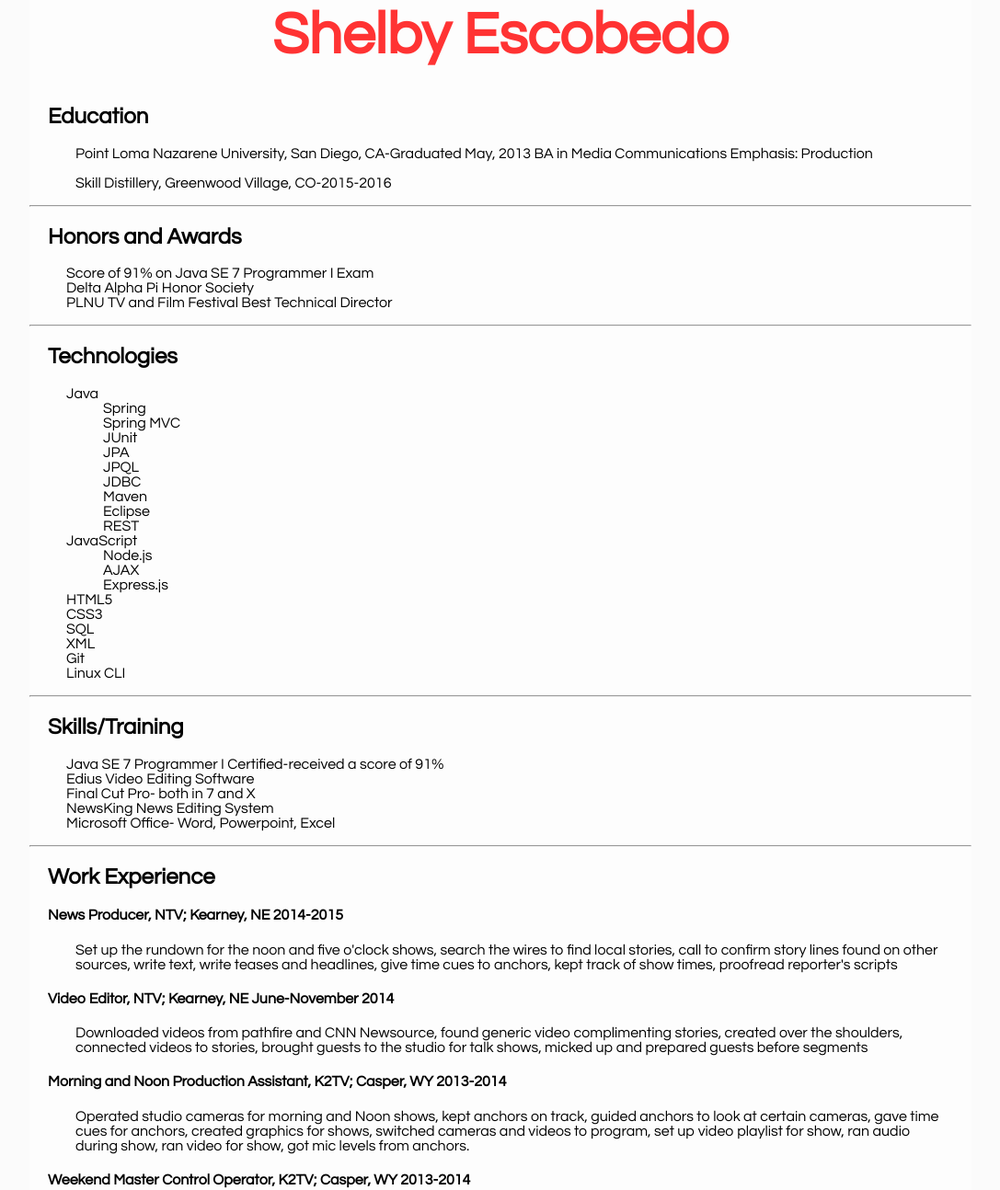
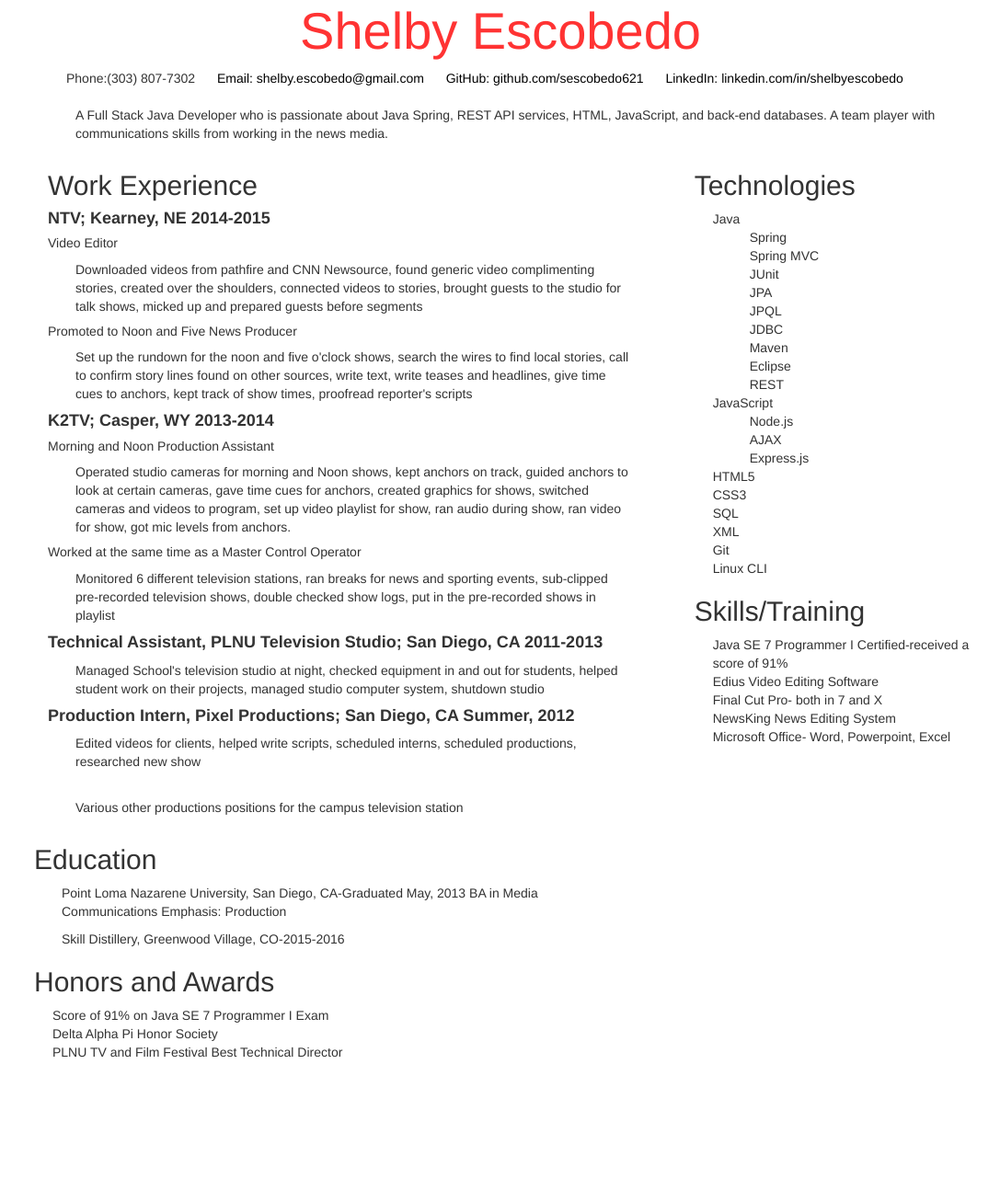
Before and after one commit to sescobedo621/personalWebsite, a plain HTML site: page resume.html in a window 1280 px wide. Shown: the part 112-1406 px from the top of the page at 92% size, without its empty margins (96-1183 px from the left). After the commit the page ends 1291 px from the top, so only its background shows below. Drawn offline with nearby package versions, Linux system fonts and the light colour scheme.

Commit message:
using bootstrap

```diff
--- a/about.html
+++ b/about.html
@@ -3,6 +3,14 @@
 <head>
 	<link rel="stylesheet" type="text/css" href="stylesheet.css">
 	<link rel="stylesheet" type="text/css" href="normalize.css">
+	<link rel="stylesheet" href="https://maxcdn.bootstrapcdn.com/bootstrap/3.3.6/css/bootstrap.min.css" integrity="sha384-1q8mTJOASx8j1Au+a5WDVnPi2lkFfwwEAa8hDDdjZlpLegxhjVME1fgjWPGmkzs7" crossorigin="anonymous">
+
+<!-- Optional theme -->
+<link rel="stylesheet" href="https://maxcdn.bootstrapcdn.com/bootstrap/3.3.6/css/bootstrap-theme.min.css" integrity="sha384-fLW2N01lMqjakBkx3l/M9EahuwpSfeNvV63J5ezn3uZzapT0u7EYsXMjQV+0En5r" crossorigin="anonymous">
+
+<!-- Latest compiled and minified JavaScript -->
+<script src="https://maxcdn.bootstrapcdn.com/bootstrap/3.3.6/js/bootstrap.min.js" integrity="sha384-0mSbJDEHialfmuBBQP6A4Qrprq5OVfW37PRR3j5ELqxss1yVqOtnepnHVP9aJ7xS" crossorigin="anonymous"></script>
+	<title>Shelby Escobedo|Contact</title>
 	<title>About</title>
 </head>
 <body>
@@ -19,9 +27,9 @@
 <div class="body">
 <h1>About Shelby</h1>
 <div class="about">
-	<img src="ShelbyPic.jpg"/>
+	<img src="ShelbyPic.jpg" class="img-circle"/>
 </div>
-<div class="about">
+<div class="about ">
 	<p>Media is Shelby's speciality. She attended Point Loma Nazarene University in beautiful San Diego, CA, where she studied Media Communications. While going to school, she worked in the college's television studio as a Technical Assistant and created several videos for non-profit organizations.  After graduating with honors, Shelby packed her bags and moved to Casper, WY, to work as a Production Assistant for KTWO, the local ABC news station.  She also worked as a master control operator on weekends.  After spending a year as a Cowboy, Shelby became a Cornhusker, and worked at NTV, an ABC news affiliate in Kearney, NE. Within her two years in the television news business, Shelby noticed the media industry was going toward websites and applications.  Instead of being left behind, she decided to follow the trend and attended a coding bootcamp in Greenwood Village, CO to become a developer.</p>
 	<p>Shelby grew up in the suburbs of Denver, CO. When she isn't practicing her programming skills, Shelby enjoys hiking in the beautiful Rocky Mountains, watching and analyzing movies, and cheering on her beloved Broncos and Rockies.</p>
 </div>
--- a/resume.html
+++ b/resume.html
@@ -3,6 +3,14 @@
 <head>
 	<link rel="stylesheet" type="text/css" href="stylesheet.css">
 	<link rel="stylesheet" type="text/css" href="normalize.css">
+	<!-- Latest compiled and minified CSS -->
+<link rel="stylesheet" href="https://maxcdn.bootstrapcdn.com/bootstrap/3.3.6/css/bootstrap.min.css" integrity="sha384-1q8mTJOASx8j1Au+a5WDVnPi2lkFfwwEAa8hDDdjZlpLegxhjVME1fgjWPGmkzs7" crossorigin="anonymous">
+
+<!-- Optional theme -->
+<link rel="stylesheet" href="https://maxcdn.bootstrapcdn.com/bootstrap/3.3.6/css/bootstrap-theme.min.css" integrity="sha384-fLW2N01lMqjakBkx3l/M9EahuwpSfeNvV63J5ezn3uZzapT0u7EYsXMjQV+0En5r" crossorigin="anonymous">
+
+<!-- Latest compiled and minified JavaScript -->
+<script src="https://maxcdn.bootstrapcdn.com/bootstrap/3.3.6/js/bootstrap.min.js" integrity="sha384-0mSbJDEHialfmuBBQP6A4Qrprq5OVfW37PRR3j5ELqxss1yVqOtnepnHVP9aJ7xS" crossorigin="anonymous"></script>
 	<title>Shelby Escobedo|Resume</title>
 </head>
 <body>
@@ -17,24 +25,41 @@
 	</ul>
 </header>
 <div class="body">
-
 <h1>Shelby Escobedo</h1>
-<div class="resume" id="education">
-	<h2>Education</h2>
-	<p>Point Loma Nazarene University, San Diego, CA-Graduated May, 2013 BA in Media Communications Emphasis: Production</p>
-	<p>Skill Distillery, Greenwood Village, CO-2015-2016</p>
-	<hr>
+<div class="resume" id="contact">
+	<ul>
+		<li>Phone:(303) 807-7302</li>
+		<li><a href= "mailto:shelby.escobedo@gmail.com">Email: shelby.escobedo@gmail.com</a></li>
+		<li><a href="https://github.com/sescobedo621">GitHub: github.com/sescobedo621</a></li>
+		<li><a href="https://www.linkedin.com/in/shelbyescobedo">LinkedIn: linkedin.com/in/shelbyescobedo</a></li>
+	</ul>
+	<br>
+	<br>
 </div>
-<section class= "resume">
-<div class="resume" id="honors">
-	<h2>Honors and Awards</h2>
-	<ul>
-		<li>Score of 91% on Java SE 7 Programmer I Exam</li>
-		<li>Delta Alpha Pi Honor Society</li>
-		<li>PLNU TV and Film Festival Best Technical Director</li>
-	</ul>
-	<hr>
+<div class="resume" id="about">
+	<p>A Full Stack Java Developer who is passionate about Java Spring, REST API services, HTML, JavaScript, and back-end databases. A team player with communications skills from  working in the news media.</p>
 </div>
+<div class="row">
+<div class="resume col-md-8" id="work">
+	<h2>Work Experience</h2>
+	<h4>NTV; Kearney, NE 2014-2015</h4>
+	<h5>Video Editor</h5>
+	<p>Downloaded videos from pathfire and CNN Newsource, found generic video complimenting stories, created over the shoulders, connected videos to stories, brought guests to the studio for talk shows, micked up and prepared guests before segments</p>
+	<h5>Promoted to Noon and Five News Producer</h5>
+	<p>Set up the rundown for the noon and five o'clock shows, search the wires to find local stories, call to confirm story lines found on other sources, write text, write teases and headlines, give time cues to anchors, kept track of show times, proofread reporter's scripts</p>
+	<h4>K2TV; Casper, WY 2013-2014</h4>
+	<h5>Morning and Noon Production Assistant</h5>
+	<p>Operated studio cameras for morning and Noon shows, kept anchors on track, guided anchors to look at certain cameras, gave time cues for anchors, created graphics for shows, switched cameras and videos to program, set up video playlist for show, ran audio during show, ran video for show, got mic levels from anchors.</p>
+	<h5>Worked at the same time as a Master Control Operator</h5>
+	<p>Monitored 6 different television stations, ran breaks for news and sporting events, sub-clipped pre-recorded television shows, double checked show logs, put in the pre-recorded shows in playlist</p>
+	<h4>Technical Assistant, PLNU Television Studio; San Diego, CA 2011-2013</h4>
+	<p>Managed School's television studio at night, checked equipment in and out for students, helped student work on their projects, managed studio computer system, shutdown studio</p>
+	<h4>Production Intern, Pixel Productions; San Diego, CA Summer, 2012</h4>
+	<p>Edited videos for clients, helped write scripts, scheduled interns, scheduled productions, researched new show</p>
+	<br>
+	<p>Various other productions positions for the campus television station</p>
+</div>
+<div class="resume col-md-4">
 <div class="resume" id="technology">
 <h2>Technologies</h2>
 	<ul>
@@ -63,7 +88,6 @@
 		<li>Git</li>
 		<li>Linux CLI</li>
 	</ul>
-	<hr>
 </div>
 <div class="resume" id="skills">
 	<h2>Skills/Training</h2>
@@ -74,28 +98,25 @@
 		<li>NewsKing News Editing System</li>
 		<li>Microsoft Office- Word, Powerpoint, Excel</li>
 	</ul>
-	<hr>
 </div>
-
-</section>
-<div class="resume" id="work">
-	<h2>Work Experience</h2>
-	<h4>News Producer, NTV; Kearney, NE 2014-2015</h4>
-	<p>Set up the rundown for the noon and five o'clock shows, search the wires to find local stories, call to confirm story lines found on other sources, write text, write teases and headlines, give time cues to anchors, kept track of show times, proofread reporter's scripts</p>
-	<h4>Video Editor, NTV; Kearney, NE June-November 2014</h4>
-	<p>Downloaded videos from pathfire and CNN Newsource, found generic video complimenting stories, created over the shoulders, connected videos to stories, brought guests to the studio for talk shows, micked up and prepared guests before segments</p>
-	<h4>Morning and Noon Production Assistant, K2TV; Casper, WY 2013-2014</h4>
-	<p>Operated studio cameras for morning and Noon shows, kept anchors on track, guided anchors to look at certain cameras, gave time cues for anchors, created graphics for shows, switched cameras and videos to program, set up video playlist for show, ran audio during show, ran video for show, got mic levels from anchors.</p>
-	<h4>Weekend Master Control Operator, K2TV; Casper, WY 2013-2014</h4>
-	<p>Monitored 6 different television stations, ran breaks for news and sporting events, sub-clipped pre-recorded television shows, double checked show logs, put in the pre-recorded shows in playlist</p>
-	<h4>Technical Assistant, PLNU Television Studio; San Diego, CA 2011-2013</h4>
-	<p>Managed School's television studio at night, checked equipment in and out for students, helped student work on their projects, managed studio computer system, shutdown studio</p>
-	<h4>Production Intern, Pixel Productions; San Diego, CA Summer, 2012</h4>
-	<p>Edited videos for clients, helped write scripts, scheduled interns, scheduled productions, researched new show</p>
-	<br>
-	<p>Various other productions positions for the campus television station</p>
 </div>
-
+<div class="row">
+<div class="resume col-md-8">
+<div class="resume" id="education">
+	<h2>Education</h2>
+	<p>Point Loma Nazarene University, San Diego, CA-Graduated May, 2013 BA in Media Communications Emphasis: Production</p>
+	<p>Skill Distillery, Greenwood Village, CO-2015-2016</p>
+</div>
+<div class="resume" id="honors">
+	<h2>Honors and Awards</h2>
+	<ul>
+		<li>Score of 91% on Java SE 7 Programmer I Exam</li>
+		<li>Delta Alpha Pi Honor Society</li>
+		<li>PLNU TV and Film Festival Best Technical Director</li>
+	</ul>
+</div>
+</div>
+</div>
 </div>
 </body>
 </html>
--- a/stylesheet.css
+++ b/stylesheet.css
@@ -26,6 +26,7 @@ header li>h1>a{
 }
 header li>h1>a:hover{
 	color: #D7DEE0;
+	text-decoration: none;
 	margin:0px;
 }
 header li>h1>a:visited{
@@ -43,6 +44,7 @@ header li>a{
 }
 header li>a:hover{
 	color: #D7DEE0;
+	text-decoration: none;
 	margin:0px;
 }
 header li>a:visited{
@@ -122,9 +124,6 @@ body{
 	color: blue;
 	text-decoration: underline;
 }
-.resume section{
-	display: inline-block;
-}
 .resume h2{
 	margin-left: 20px;
 	margin-right: 20px;
@@ -133,6 +132,10 @@ body{
 	margin-left: 20px;
 	margin-right: 20px;
 	font-weight: bold;
+}
+.resume h5{
+	margin-left: 20px;
+	margin-right: 20px;
 }
 .resume p{
 	margin-left: 50px;
@@ -150,3 +153,36 @@ body{
 	color: blue;
 	text-decoration: underline;
 }
+#concact{
+	background-color: #66d042;
+	color: #9CAEB2;
+	width: 100%;
+	height: 60px;
+	text-decoration: none;
+	margin:0px;
+}
+#contact ul{
+	list-style-type: none;
+	float:left;
+	overflow: hidden;
+	text-decoration: none;
+	margin:0px;
+}
+#contact ul li{
+	display: inline;
+}
+#contact li>a{
+	padding-left: 20px;
+
+	text-decoration: none;
+	text-align: center;
+	color: black;
+}
+#contact ul>li>a:hover{
+	color: blue;
+	text-decoration: underline;
+}
+#contact li>a:visited{
+	color: black;
+	margin:0px;
+}
```
Also changed, not shown: contact.html (+7 -0 lines), index.html (+7 -0 lines), labs.html (+7 -0 lines), projects.html (+7 -0 lines).
